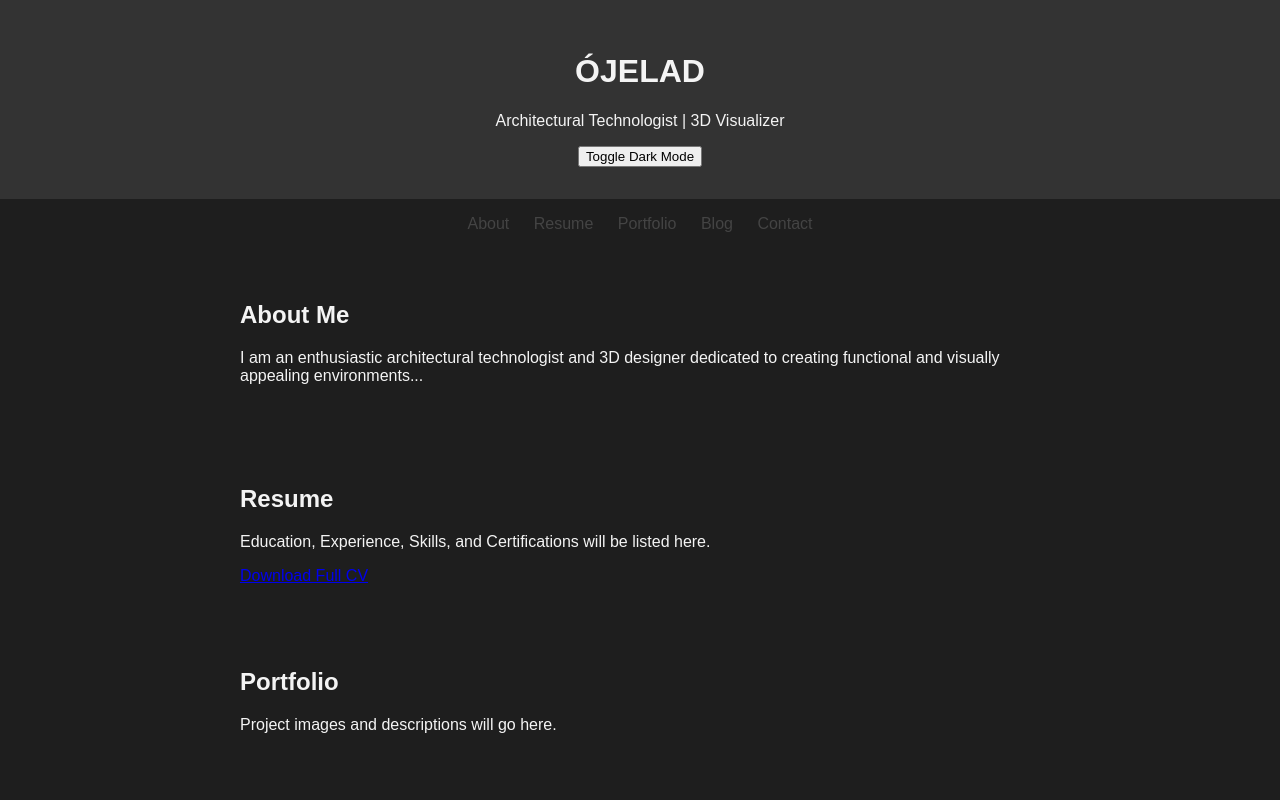
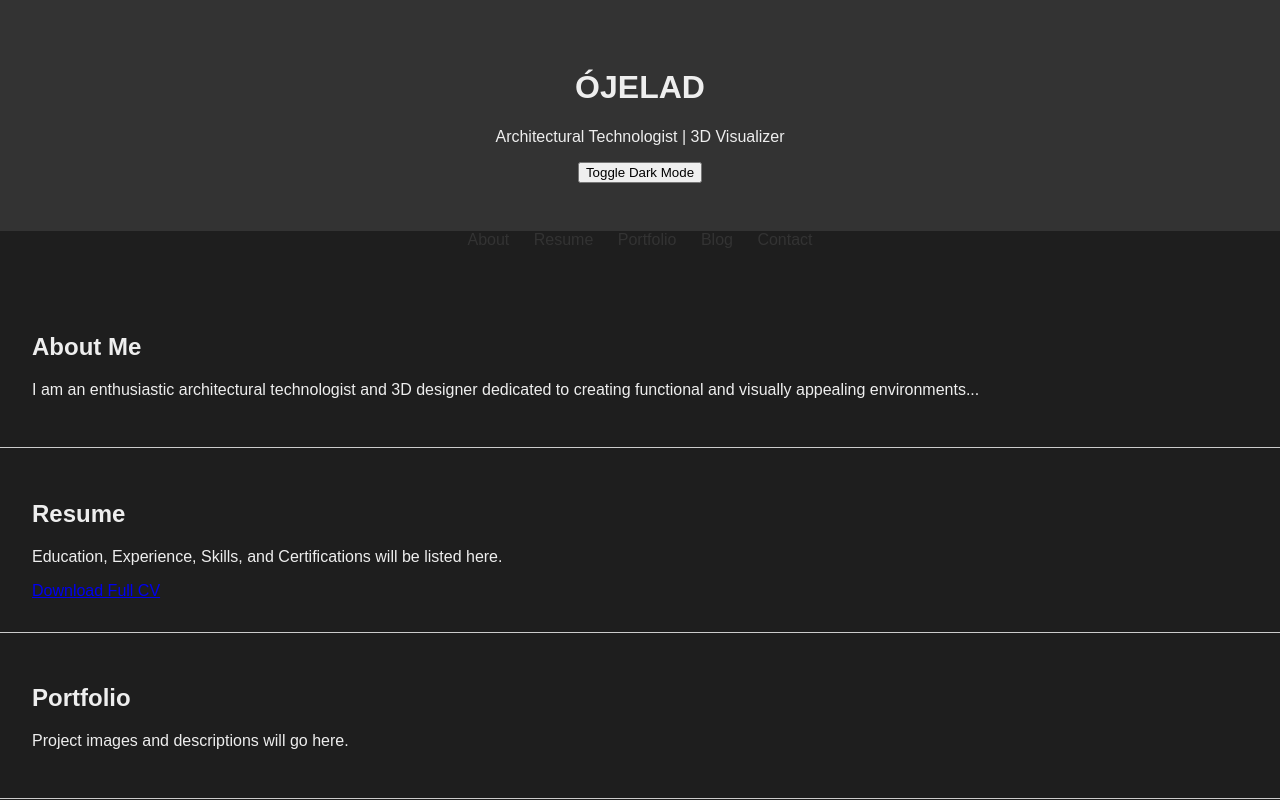
Before and after one commit to OJELAD/ojelad.github.io, a plain HTML site: page index.html in a window 1280 px wide. Both pictures are taken after a click on the button "Toggle Dark Mode". Shown: the top 800 px of the page. Drawn offline with Linux system fonts and the light colour scheme; files that its build step writes are made by us from their sources; files whose address does not match are found by name.

Commit message:
Add files via upload

```diff
--- a/style.css
+++ b/style.css
@@ -3,41 +3,36 @@ body {
     font-family: Arial, sans-serif;
     margin: 0;
     padding: 0;
-    background-color: #f4f4f4;
+    background: #f5f5f5;
     color: #333;
-    transition: background 0.3s, color 0.3s;
 }
 header.hero {
-    background-color: #eaeaea;
-    padding: 2rem;
     text-align: center;
+    padding: 3rem;
+    background: #e0e0e0;
 }
 nav {
     text-align: center;
-    margin: 1rem;
+    margin-bottom: 2rem;
 }
 nav a {
     margin: 0 10px;
     text-decoration: none;
-    color: #444;
+    color: #333;
 }
 section {
     padding: 2rem;
-    max-width: 800px;
-    margin: auto;
+    border-bottom: 1px solid #ccc;
 }
 footer {
     text-align: center;
     padding: 1rem;
-    background-color: #ddd;
+    background: #e0e0e0;
 }
 .dark-mode {
     background-color: #1e1e1e;
-    color: #f4f4f4;
+    color: #eee;
 }
-.dark-mode header.hero {
+.dark-mode header.hero, .dark-mode footer {
     background-color: #333;
 }
-.dark-mode footer {
-    background-color: #222;
-}
```
